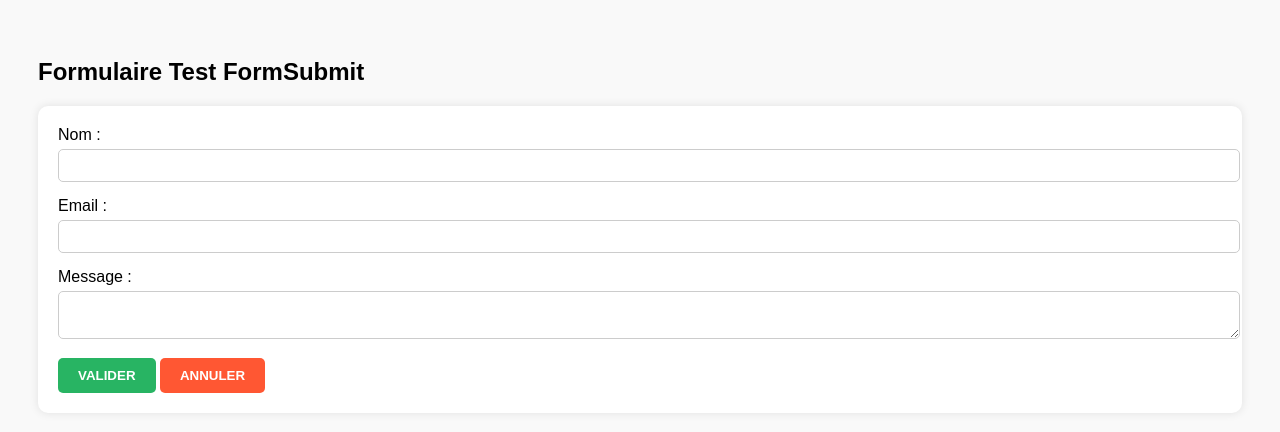
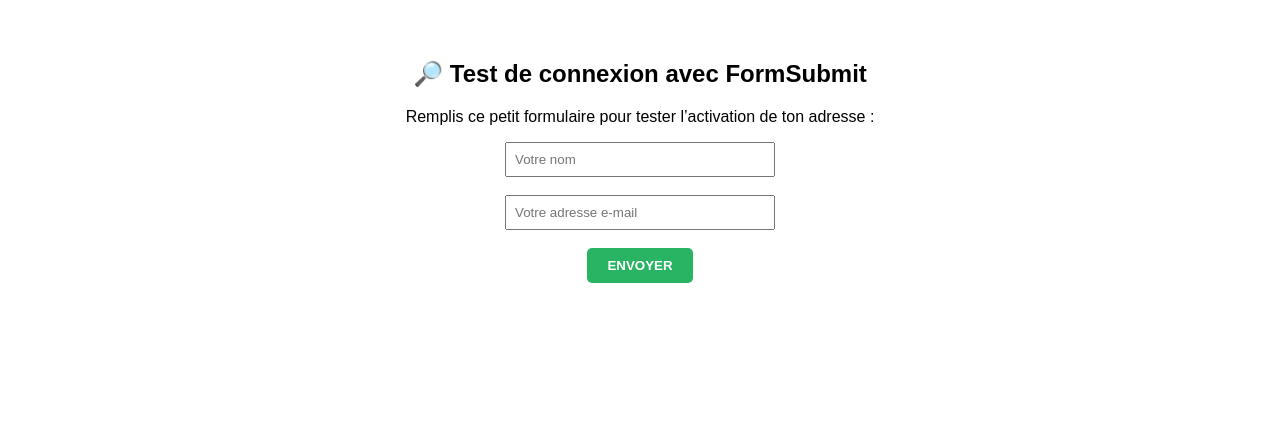
Before and after one commit to IVTAS/FORMULAIRE-SUBMIT, a plain HTML site: page test-form.html in a window 1280 px wide. Drawn offline with Linux system fonts and the light colour scheme.

Commit message:
Add files via upload

```diff
--- a/test-form.html
+++ b/test-form.html
@@ -3,57 +3,43 @@
   <head>
     <meta charset="UTF-8" />
     <meta name="viewport" content="width=device-width, initial-scale=1.0" />
-    <title>Test Formulaire FormSubmit</title>
-    <style>
-      body {
-        font-family: Arial, sans-serif;
-        background: #f9f9f9;
-        padding: 30px;
-      }
-      form {
-        background: #fff;
-        padding: 20px;
-        border-radius: 10px;
-        box-shadow: 0 0 10px rgba(0, 0, 0, 0.1);
-      }
-      input,
-      textarea {
-        width: 100%;
-        padding: 8px;
-        margin: 5px 0 15px 0;
-        border: 1px solid #ccc;
-        border-radius: 5px;
-      }
-      button {
-        padding: 10px 20px;
-        font-weight: bold;
-        text-transform: uppercase;
-        border: none;
-        border-radius: 5px;
-        cursor: pointer;
-      }
-      button.submit-btn {
-        background: #28b463;
-        color: #fff;
-      }
-      button.reset-btn {
-        background: #ff5733;
-        color: #fff;
-      }
-    </style>
+    <title>Test FormSubmit - INVESTAS</title>
   </head>
-  <body>
-    <h2>Formulaire Test FormSubmit</h2>
+  <body
+    style="font-family: Arial, sans-serif; text-align: center; margin-top: 60px"
+  >
+    <h2>🔎 Test de connexion avec FormSubmit</h2>
+    <p>Remplis ce petit formulaire pour tester l’activation de ton adresse :</p>
 
-    <form action="https://formsubmit.co/ton-email-ici" method="POST">
-      <label>Nom :</label>
-      <input type="text" name="name" required />
-      <label>Email :</label>
-      <input type="email" name="email" required />
-      <label>Message :</label>
-      <textarea name="message"></textarea>
-      <button type="submit" class="submit-btn">Valider</button>
-      <button type="reset" class="reset-btn">Annuler</button>
+    <form action="https://formsubmit.co/egied2024@gmail.com" method="POST">
+      <input
+        type="text"
+        name="name"
+        placeholder="Votre nom"
+        required
+        style="padding: 8px; width: 250px"
+      /><br /><br />
+      <input
+        type="email"
+        name="email"
+        placeholder="Votre adresse e-mail"
+        required
+        style="padding: 8px; width: 250px"
+      /><br /><br />
+      <button
+        type="submit"
+        style="
+          padding: 10px 20px;
+          font-weight: bold;
+          background: #28b463;
+          color: #fff;
+          border: none;
+          border-radius: 5px;
+          cursor: pointer;
+        "
+      >
+        ENVOYER
+      </button>
     </form>
   </body>
 </html>
```
